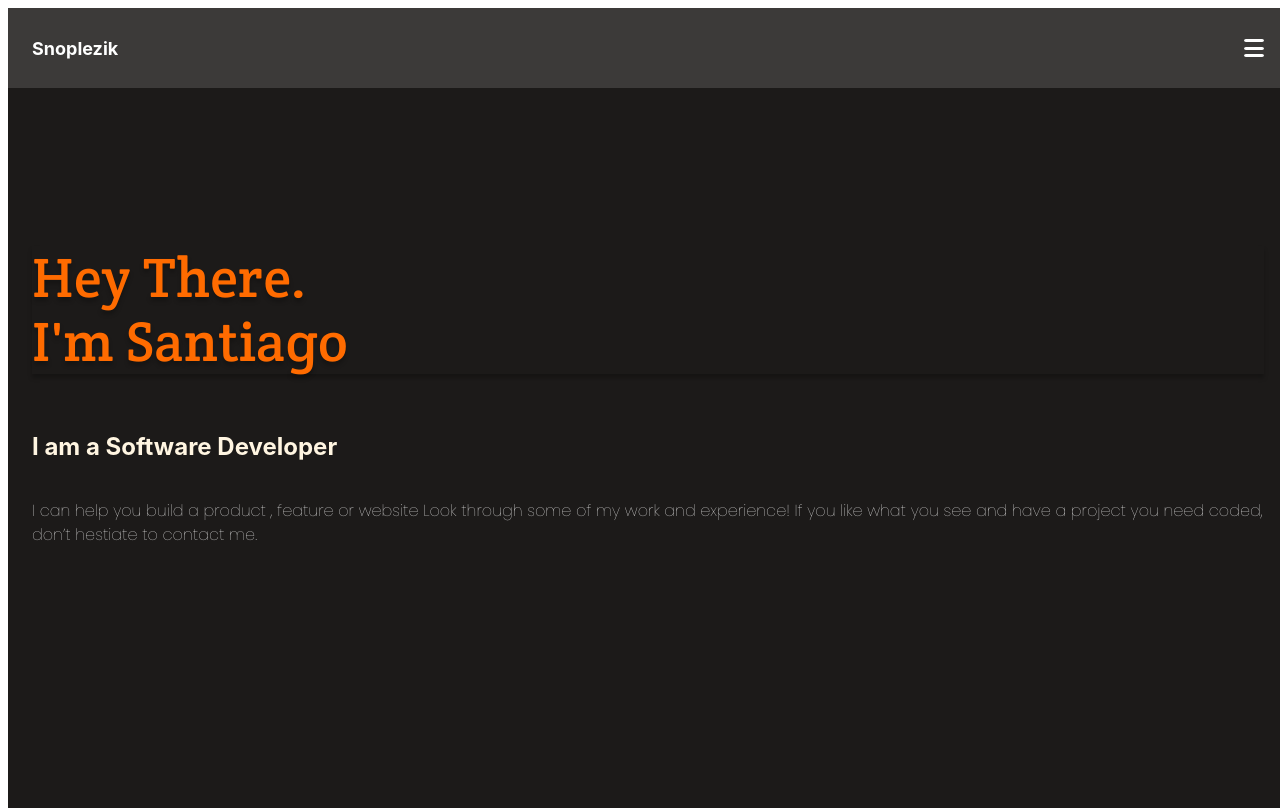
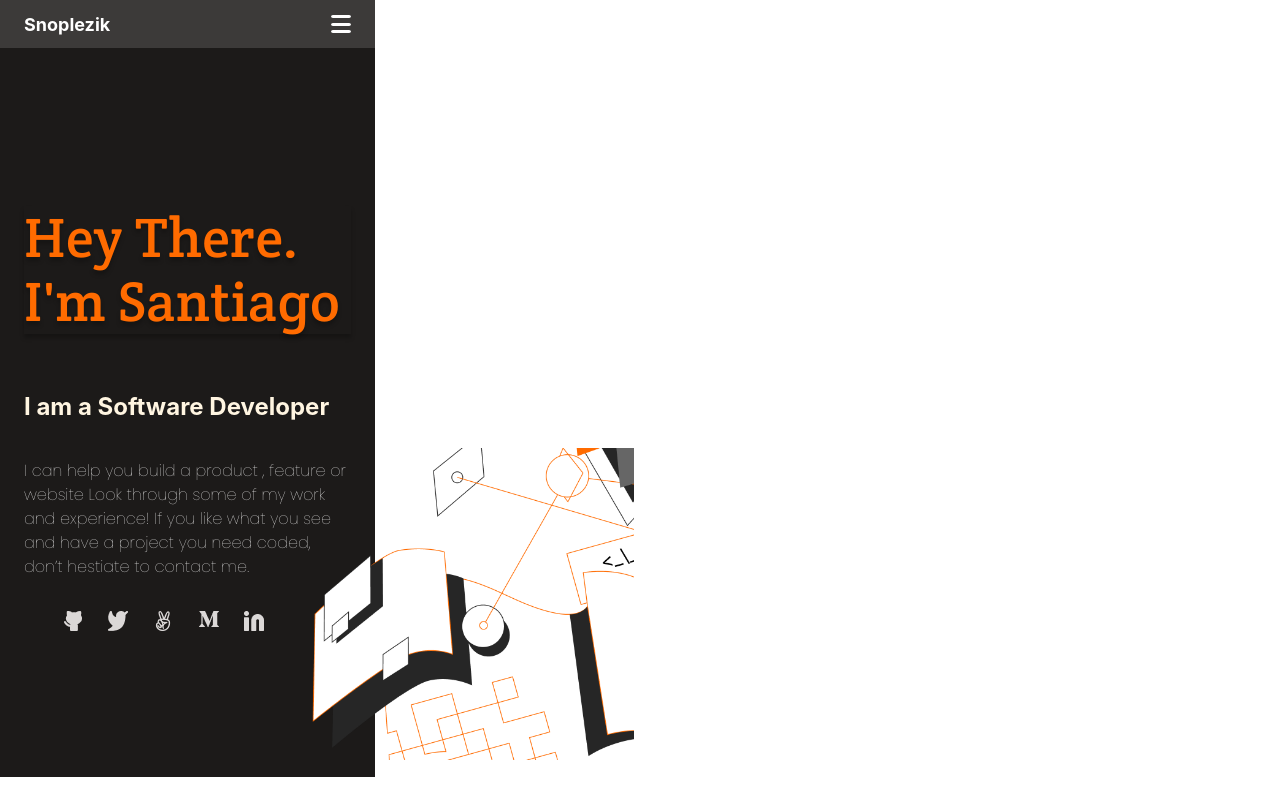
Before and after one commit to sntgopl/Porfolio, a website: page index.html in a window 1280 px wide. Drawn offline with Linux system fonts and the light colour scheme.

Commit message:
Add picture on background and icons

```diff
--- a/index.html
+++ b/index.html
@@ -13,17 +13,23 @@
         <link href="https://fonts.googleapis.com/css2?family=Crete+Round&family=Poppins:wght@100&display=swap" rel="stylesheet">
     </head>
     <body>
-        <div class="container">
         <nav class="nav-bar">
             <a class="logo" href="#">Snoplezik</a>
             <a class="hamburger" href="#"><div></div><div></div><div></div></a>
         </nav>
         <header class="headline">
+            <img class="background" src="images/Illustration-header.png" alt="">
             <h1>Hey There.<br>I'm Santiago</h1>
             <h2>I am a Software Developer</h2>
             <p>I can help you build a product , feature or website Look through some of my work and experience! If you like what you see and have a project you need coded, don’t hestiate to contact me.</p>
+            <ul class="social">
+                <li><a href=""><img src="images/GitHub/Tertiary/Icons/Frame.png" alt="GitHub"></a></li>
+                <li><a href=""><img src="images/Twitter/Tertiary/Icons/Frame.png" alt="Twitter"></a></li>
+                <li><a href=""><img src="images/Peace/Tertiary/Icons/angelist 1.png" alt="Peace"></a></li>
+                <li><a href=""><img src="images/M/Tertiary/Icons/Vector.png" alt="M"></a></li>
+                <li><a href=""><img src="images/Linkedin/Tertiary/Icons/Frame.png" alt="Linkedin"></a></li>
+            </ul>
         </header>
-        </div>
     </body>
 
 </html>
--- a/styles.css
+++ b/styles.css
@@ -1,17 +1,15 @@
-.container {
-  position: absolute;
-  background-color: #1c1a19;
-  display: flex;
-  flex-direction: column;
-  width: 100vw;
-  height: 100vh;
+body {
+  max-width: 375px;
+  overflow-x: hidden;
 }
 
 .nav-bar {
   position: absolute;
+  top: 0;
+  left: 0;
   background-color: #3c3a39;
-  width: 100vw;
-  height: 10vh;
+  width: 375px;
+  height: 48px;
   display: flex;
   flex-direction: row;
   justify-content: space-between;
@@ -46,14 +44,26 @@
 
 .headline {
   position: absolute;
-  margin-top: 10vh;
+  left: 0;
+  background-color: #1c1a19;
+  margin-top: 40px;
+  padding: 120px 24px;
   display: flex;
   flex-direction: column;
-  max-height: 90vh;
-  max-width: 100vw;
+  max-height: 835px;
+  max-width: 327px;
   align-items: left;
   justify-content: space-between;
-  padding: 120px 24px;
+}
+
+.background {
+    position: absolute;
+    height: 312px;
+    width: 406px;
+    left: 228px;
+    top: 400px;
+    object-fit: cover;
+    overflow: hidden;
 }
 
 h1 {
@@ -86,3 +96,16 @@ p {
   line-height: 24px;
   color: #fff;
 }
+
+.social {
+  order: 3;
+  display: flex;
+  justify-content: space-between;
+  height: 30px;
+  width: 200px;
+  list-style: none;
+}
+
+li:hover {
+  box-shadow: 5px 5px 5px rgba(0, 0, 0, 0.25);
+}
```
Lines whose indentation alone changed are shown as unchanged.
